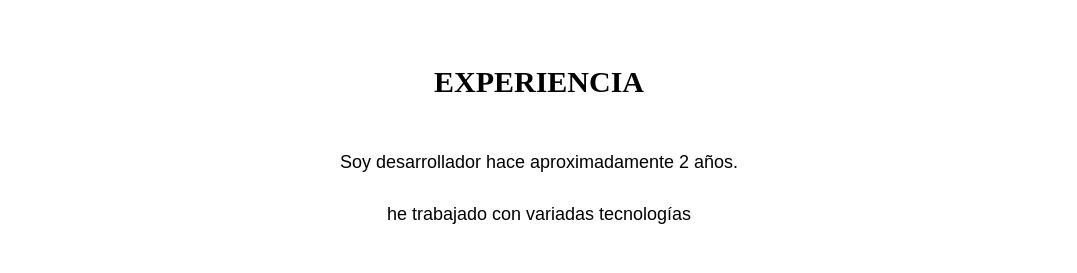
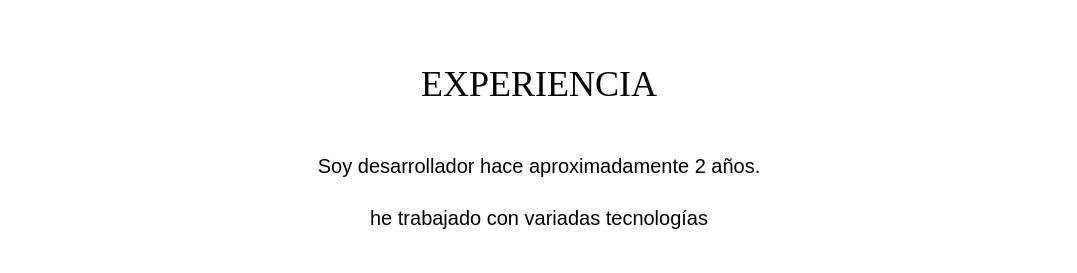
Before and after one commit to Ivixx09/My-Portfolio, a Next.js app: page /components/Experience in a window 1280 px wide. Shown: the top 273 px of the page, without its empty margins (101-1178 px from the left). Built offline with nearby package versions, Linux system fonts and the light colour scheme.

Commit message:
Responsive for technologies fixed

```diff
--- a/pages/components/Experience.jsx
+++ b/pages/components/Experience.jsx
@@ -15,27 +15,27 @@ const Experience = () => {
 
     return (
         <div className="bg-slate-150 py-16" id="Experiencia">
-            <div className="text-3xl font-bold mb-10 text-center font-wde">
+            <div className="text-2xl lg:text-4xl 2xl:text-6xl mb-10 text-center font-wde">
                 <h1>EXPERIENCIA</h1>
             </div>
             <div className="pt-2 pb-6 mx-14">
-                <h2 className="text-center font-2ond text-lg">
+                <h2 className="text-center font-2ond text-lg lg:text-xl 2xl:text-2xl">
                     Soy desarrollador hace aproximadamente 2 años.
                 </h2>
                 <br />
-                <h2 className="text-center font-2ond text-lg">he trabajado con variadas tecnologías</h2>
+                <h2 className="text-center font-2ond text-lg lg:text-xl 2xl:text-2xl">he trabajado con variadas tecnologías</h2>
             </div>
-            <div className="text-center py-4 font-2ond text-xl">
+            <div className="text-center py-4 font-2ond text-lg lg:text-xl 2xl:text-2xl">
                 <h3>¡ESTAS SON ALGUNAS DE ELLAS!</h3>
             </div>
-            <div className="grid grid-cols-3 gap-12 content-center justify-items-center pt-6">
+            <div className="grid grid-cols-3 gap-12 content-center justify-items-center pt-10">
                 {imgs.map((e, i) => {
                     return (
                         <img
                             key={i}
                             src={e}
                             alt="photo icon"
-                            className="sm:h-12 sm:w-12 h-12 w-12 md:h-32 md:w-32 lg:h-32 lg:w-32"
+                            className="h-12 w-12 md:h-20 md:w-20 lg:h-32 lg:w-32"
                         />
                     );
                 })}
```
